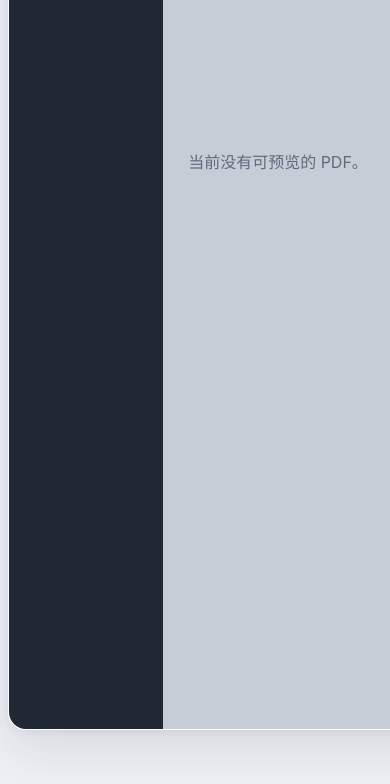
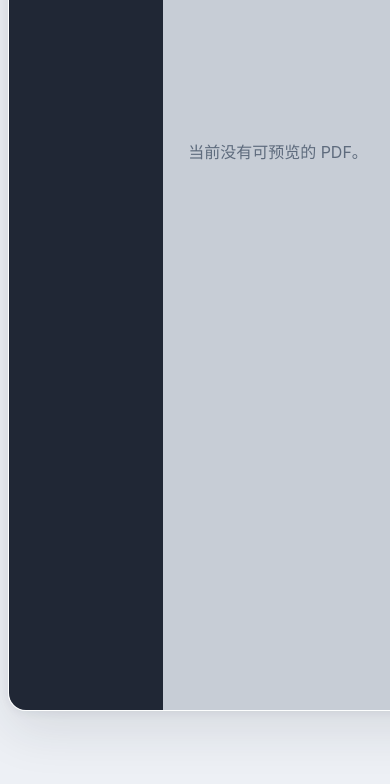
Before and after one commit to jzcangshu/league-review-helper, a website with bundled scripts: page review-web/public/index.html in a window 390 px wide. Shown: the part 524-1308 px from the top of the page. Built offline with nearby package versions, Linux system fonts and the light colour scheme.

Commit message:
移除快捷短语区固定留白

```diff
--- a/review-web/public/emil-theme.css
+++ b/review-web/public/emil-theme.css
@@ -1841,8 +1841,8 @@ h1 {
 }
 
 .utility-dock {
-  flex-basis: clamp(222px, 20.5vh, 246px);
-  min-height: clamp(222px, 20.5vh, 246px);
+  flex: 0 0 auto;
+  min-height: 0;
   padding-top: 11px;
   padding-bottom: 14px;
   border-top: 0;
```
Also changed, not shown: review-web/test/ui-redesign-contract.test.js (+4 -0 lines).
